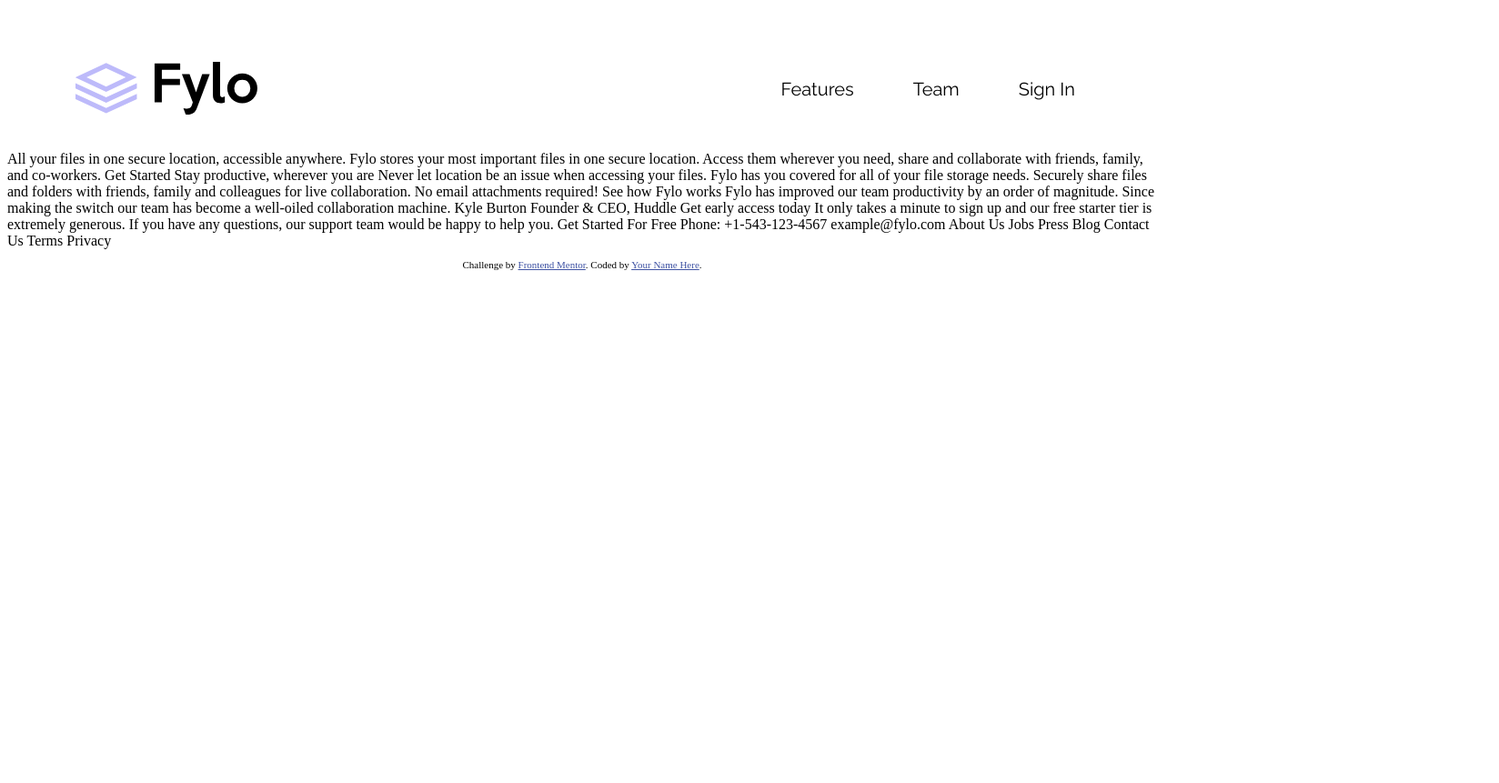
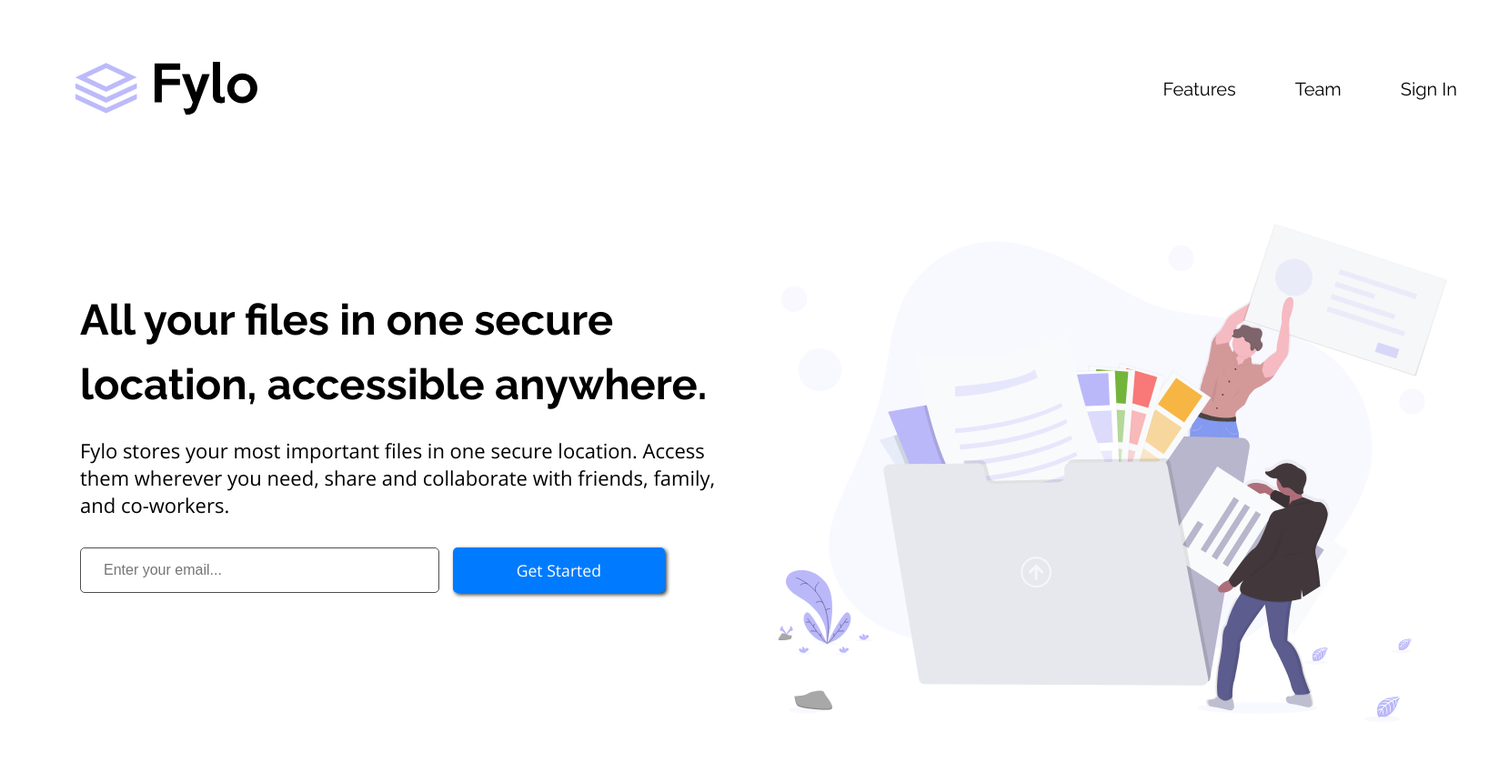
Before and after one commit to Dannodann/Fylo-page, a plain HTML site: page index.html in a window 1280 px wide. Shown: the top 861 px of the page at 91% size, 1648 px wide, since content can reach past the window. Before the commit the page ends 800 px from the top, so only its background shows below. Drawn offline with nearby package versions, Linux system fonts and the light colour scheme.

Commit message:
Section Completed

```diff
--- a/index.css
+++ b/index.css
@@ -1,9 +1,12 @@
+body{
+    width: 1640px;
+}
+
 header {
     display: flex;
     justify-content: space-between;
     align-items: center;
     padding: 35px;
-    background-color: white;
 }
 
 .logo img{
@@ -19,8 +22,8 @@ nav ul {
     display: flex;
     gap: 65px;
     padding: 4px;
-    padding-right: 55px;
     padding-top: 25px;
+    padding-right: 11px;
 }
 
 nav a {
@@ -29,3 +32,70 @@ nav a {
     font-size: 20px;
     font-family: 'Raleway', sans-serif;
 }
+
+main {
+    display: flex;
+    padding: 50px;
+    justify-content: center;
+    align-items: center;
+    margin: 20px;
+}
+
+main .content{
+    max-width: 740px;
+    margin: 10px;
+    padding-bottom: 75px;
+}
+
+main h1 {
+    display: inline;
+    font-family: 'Raleway', sans-serif;
+    font-size: 47px;
+    line-height: 1.5
+}
+
+.content p {
+    font-family: 'Open Sans', sans-serif;
+    font-size: 22px;
+    padding-bottom: 10px;
+}
+
+.image img{
+    margin: 10px;
+    max-width: 740px;
+    height: auto;
+    margin-left: 3%;
+}
+
+form {
+    display: flex;
+  }
+
+  input[type="email"] {
+    width: 49%;
+    font-size: 16px;
+    border: 1.5px solid #4f4f4f;
+    border-radius: 5px;
+    margin-right: 15px;
+    padding: 10px;
+    padding-left: 25px;
+    color:  Gray hsl(0, 0%, 75%);
+  }
+
+  button[type="submit"] {
+    height: 50px;
+    background-color: #007bff;
+    color: #ffffff;
+    padding: 6px 70px;
+    font-size: 18px;
+    border: none;
+    border-radius: 5px;
+    cursor: pointer;
+    font-size: 110%;
+    box-shadow: 2px 2px 4px rgba(0, 0, 0, 0.8);
+    font-family: 'Open Sans', sans-serif;
+  }
+
+  button[type="submit"]:hover {
+    background-color: #0056b3;
+  }
--- a/index.html
+++ b/index.html
@@ -1,30 +1,43 @@
 <!DOCTYPE html>
 <html lang="en">
   <head>
-  <meta charset="UTF-8">
-  <meta name="viewport" content="width=device-width, initial-scale=1.0"> <!-- displays site properly based on user's device -->
+    <meta charset="UTF-8" />
+    <meta name="viewport" content="width=device-width, initial-scale=1.0" />
+    <!-- displays site properly based on user's device -->
 
-  <link rel="icon" type="image/png" sizes="32x32" href="./images/favicon-32x32.png">
+    <link
+      rel="icon"
+      type="image/png"
+      sizes="32x32"
+      href="./images/favicon-32x32.png"
+    />
 
-  <link rel="stylesheet" href="./index.css">
-  <link rel="preconnect" href="https://fonts.googleapis.com">
-  <link rel="preconnect" href="https://fonts.gstatic.com" crossorigin>
-  <link href="https://fonts.googleapis.com/css2?family=Raleway:wght@400;700&display=swap" rel="stylesheet">
+    <link rel="stylesheet" href="./index.css" />
+    <link rel="preconnect" href="https://fonts.googleapis.com" />
+    <link rel="preconnect" href="https://fonts.gstatic.com" crossorigin />
+    <link
+      href="https://fonts.googleapis.com/css2?family=Open+Sans&family=Raleway:wght@400;700&display=swap"
+      rel="stylesheet"
+    />
 
     <title>Frontend Mentor | Fylo landing page with two column layout</title>
 
     <!-- Feel free to remove these styles or customise in your own stylesheet 👍 -->
     <style>
-    .attribution { font-size: 11px; text-align: center; }
-    .attribution a { color: hsl(228, 45%, 44%); }
+      .attribution {
+        font-size: 11px;
+        text-align: center;
+      }
+      .attribution a {
+        color: hsl(228, 45%, 44%);
+      }
     </style>
   </head>
   <body>
-
     <header>
       <div class="logo">
         <a href="index.html">
-        <img src="/images/logo.svg" alt="logo">
+          <img src="/images/logo.svg" alt="logo" />
         </a>
       </div>
       <nav>
@@ -36,53 +49,49 @@
       </nav>
     </header>
 
-  All your files in one secure location, accessible anywhere.
+    <main>
+      <div class="content">
+        <h1>All your files in one secure location, accessible anywhere.</h1>
+        <p>
+          Fylo stores your most important files in one secure location. Access
+          them wherever you need, share and collaborate with friends, family,
+          and co-workers.
+        </p>
 
-  Fylo stores your most important files in one secure location.
-  Access them wherever you need, share and collaborate with friends,
-  family, and co-workers.
+        <form>
+          <input
+            type="email"
+            id="correo"
+            name="correo"
+            placeholder="Enter your email..."
+          />
+          <button type="submit">Get Started</button>
+        </form>
+      </div>
 
-  Get Started
+      <div class="image">
+        <img src="/images/illustration-1.svg" alt="img" />
+      </div>
+    </main>
 
-  Stay productive, wherever you are
-
-  Never let location be an issue when accessing your files. Fylo has you
-  covered for all of your file storage needs.
-
-  Securely share files and folders with friends, family and colleagues for
-  live collaboration. No email attachments required!
-
-  See how Fylo works
-
+    Stay productive, wherever you are Never let location be an issue when
+    accessing your files. Fylo has you covered for all of your file storage
+    needs. Securely share files and folders with friends, family and colleagues
+    for live collaboration. No email attachments required! See how Fylo works
     Fylo has improved our team productivity by an order of magnitude. Since
     making the switch our team has become a well-oiled collaboration machine.
-
-  Kyle Burton
-  Founder & CEO, Huddle
-
-  Get early access today
-
-  It only takes a minute to sign up and our free starter tier is extremely generous.
-  If you have any questions, our support team would be happy to help you.
-
-  Get Started For Free
-
-  Phone: +1-543-123-4567
-  example@fylo.com
-
-  About Us
-  Jobs
-  Press
-  Blog
-
-  Contact Us
-  Terms
-  Privacy
+    Kyle Burton Founder & CEO, Huddle Get early access today It only takes a
+    minute to sign up and our free starter tier is extremely generous. If you
+    have any questions, our support team would be happy to help you. Get Started
+    For Free Phone: +1-543-123-4567 example@fylo.com About Us Jobs Press Blog
+    Contact Us Terms Privacy
 
     <footer>
       <p class="attribution">
-      Challenge by <a href="https://www.frontendmentor.io?ref=challenge" target="_blank">Frontend Mentor</a>.
-      Coded by <a href="#">Your Name Here</a>.
+        Challenge by
+        <a href="https://www.frontendmentor.io?ref=challenge" target="_blank"
+          >Frontend Mentor</a
+        >. Coded by <a href="#">Your Name Here</a>.
       </p>
     </footer>
   </body>
```
Lines whose indentation alone changed are shown as unchanged.
